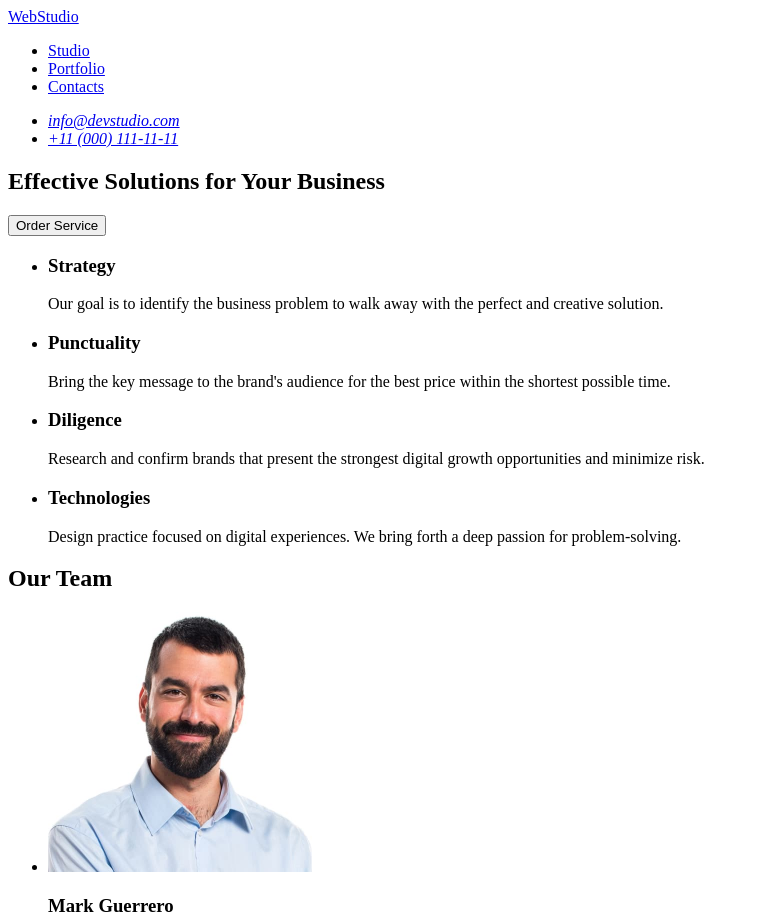
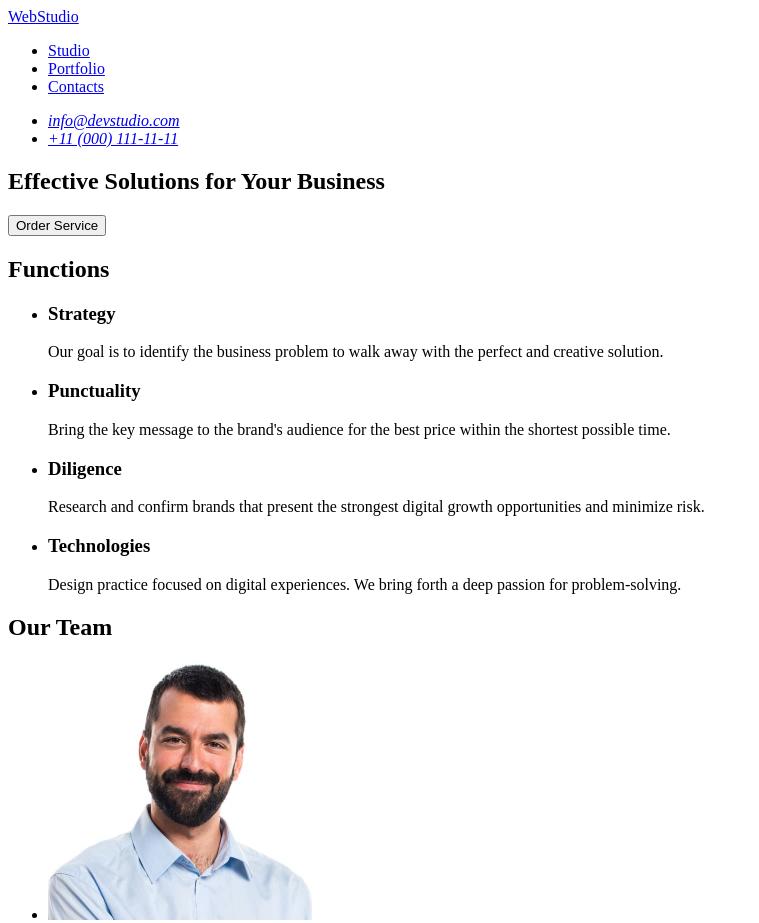
Before and after one commit to YanaShumylo/goit-markup-hw-01, a plain HTML site: page index.html in a window 1280 px wide. Shown: the top 923 px of the page, without its empty margins (0-759 px from the left). Drawn offline with Linux system fonts and the light colour scheme.

Commit message:
updated index

```diff
--- a/index.html
+++ b/index.html
@@ -33,6 +33,7 @@
     </section>
 
     <section>
+  <h2>Functions</h2>
   <ul>
     <li>
     <h3>Strategy</h3>
```
